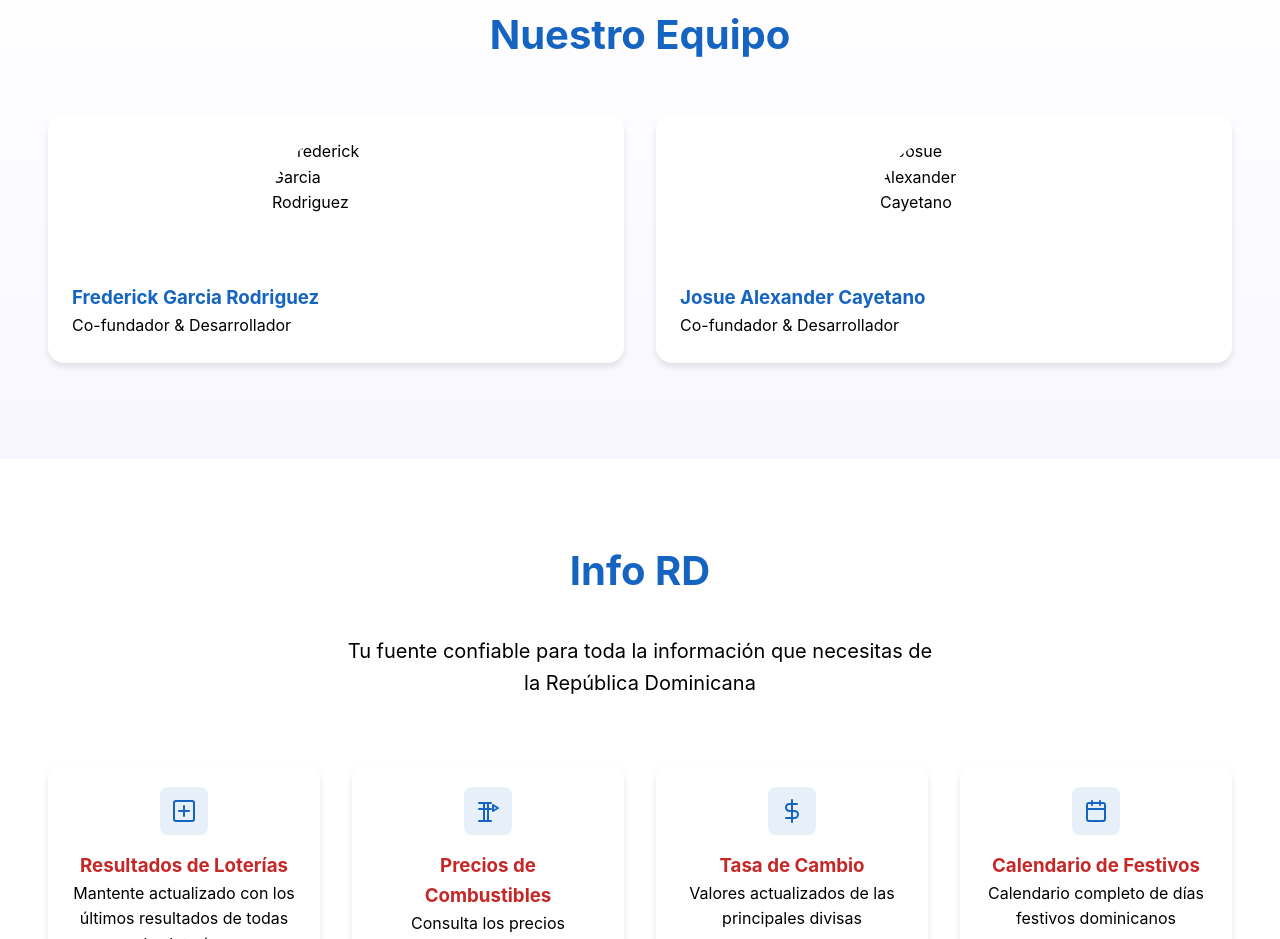
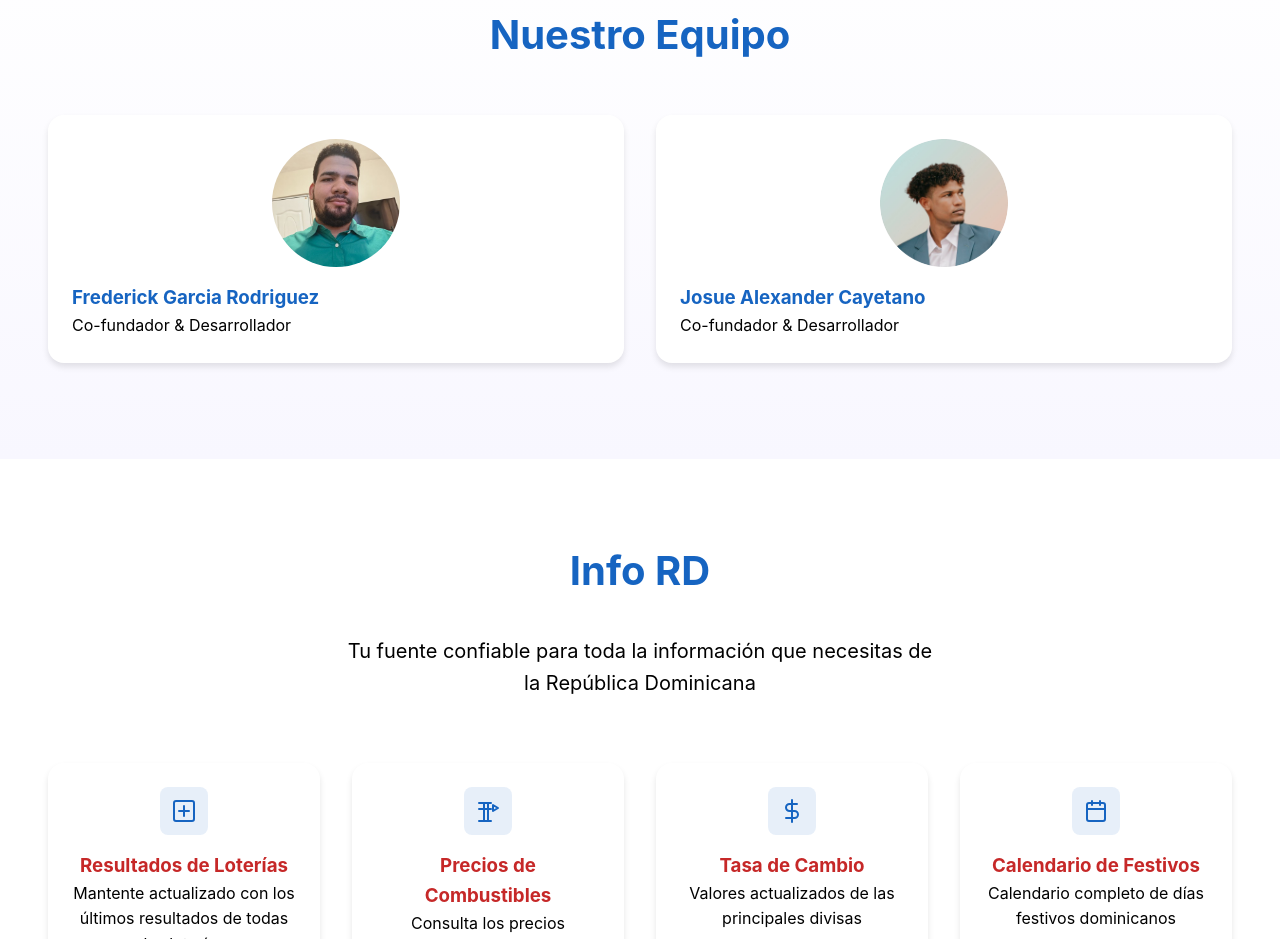
Before and after one commit to jcayetanoapap/fjtech, a plain HTML site: page index.html in a window 1280 px wide. Shown: the part 1380-2319 px from the top of the page. Drawn offline with Linux system fonts and the light colour scheme.

Commit message:
images dev

```diff
--- a/index.html
+++ b/index.html
@@ -392,13 +392,13 @@
     <h2>Nuestro Equipo</h2>
     <div class="team-grid">
       <div class="team-member">
-        <img src="./img/frederick.jpeg" alt="Frederick Garcia Rodriguez" class="member-image">
+        <img src="img/frederick.jpeg" alt="Frederick Garcia Rodriguez" class="member-image">
         <h3>Frederick Garcia Rodriguez</h3>
         <p>Co-fundador & Desarrollador</p>
       </div>
 
       <div class="team-member">
-        <img src="./img/PROFILE TEAM.jpeg" alt="Josue Alexander Cayetano" class="member-image">
+        <img src="img/PROFILE TEAM.jpeg" alt="Josue Alexander Cayetano" class="member-image">
         <h3>Josue Alexander Cayetano</h3>
         <p>Co-fundador & Desarrollador</p>
       </div>
```
Also changed, not shown: img/PROFILE TEAM.jpeg (added), img/frederick.jpeg (added).
